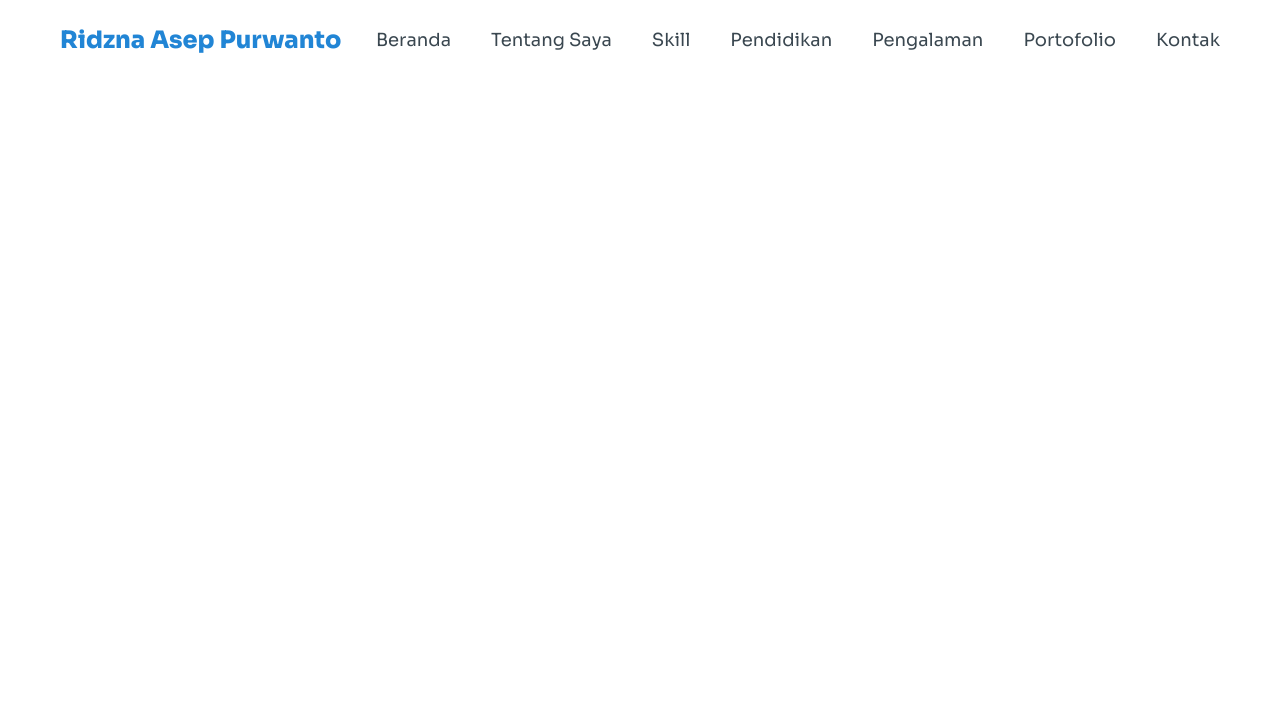
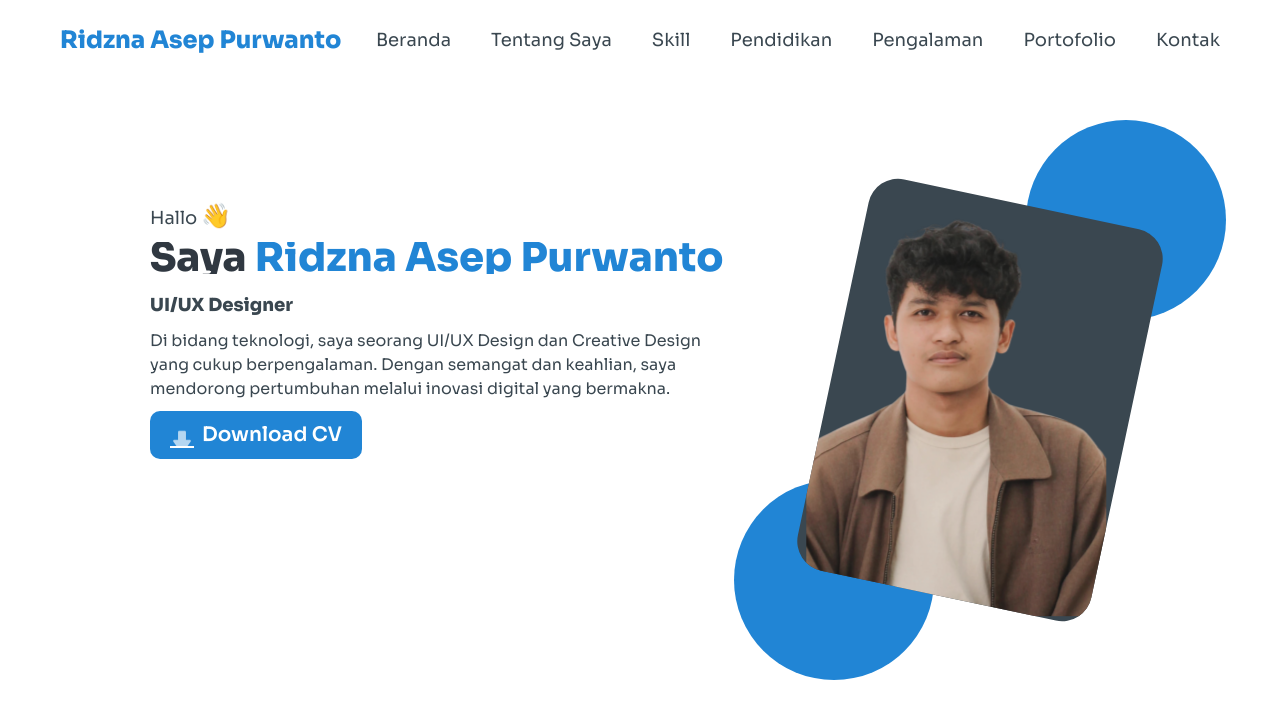
Before and after one commit to RidznaAP/webridznaap, a Next.js app: page / in a window 1280 px wide. Shown: the top 718 px of the page. Built offline with nearby package versions, Linux system fonts and the light colour scheme.

Commit message:
feat: navbar

```diff
--- /dev/null
+++ b/app/component/Hero.tsx
@@ -0,0 +1,60 @@
+import Link from "next/link";
+import React from "react";
+import Icon from "./assets/Icon";
+import Ridzna from "@/public/image/ridzna.png";
+import Image from "next/image";
+
+export default function Hero() {
+  return (
+    <div className="md:pt-[200px] pt-[80px] px-5 md:px-[100px] lg:px-[150px] md:flex md:justify-between">
+      <div className="max-w-xl relative -z-10">
+        <h3 className="text-black2 text-lg">
+          Hallo <span className="text-2xl animate-waving-hand">👋</span>
+        </h3>
+
+        <h1 className="text-black1 font-extrabold text-2xl md:text-[40px] mt-[10px] animate-typing">
+          Saya <span className="text-primary">Ridzna Asep Purwanto</span>
+        </h1>
+
+        <h3 className="font-extrabold text-black2 text-lg mt-[10px]">
+          UI/UX Designer
+        </h3>
+        <p className="text-black2 mt-[10px]">
+          Di bidang teknologi, saya seorang UI/UX Design dan Creative Design
+          yang cukup berpengalaman. Dengan semangat dan keahlian, saya mendorong
+          pertumbuhan melalui inovasi digital yang bermakna.
+        </p>
+        <Link
+          href={"/"}
+          className="w-fit flex items-center gap-2 px-5 py-[10px] bg-primary rounded-[10px] mt-[10px]"
+        >
+          <div className="border-b-2 overflow-hidden border-white move-down">
+            <Icon name="download" width={24} height={24} />
+          </div>
+          <span className="text-white text-lg md:text-xl font-semibold">
+            Download CV
+          </span>
+        </Link>
+      </div>
+
+      <div className="flex justify-center md:block max-w-xl relative -z-10 md:mt-0 mt-20">
+        <div className="bg-black2 rounded-[30px] overflow-hidden rotate-12 w-[300px] h-[400px]">
+          <Image
+            src={Ridzna}
+            alt={"Ridzna Asep Purwanto"}
+            width={1000}
+            height={1000}
+            className="object-cover w-full h-full -rotate-12 -ml-[22px]"
+            style={{ height: 421 }}
+          />
+        </div>
+        <div className="absolute -right-24 -top-20 -z-50">
+          <Icon name="circle" />
+        </div>
+        <div className="absolute -left-24 -bottom-20 -z-50">
+          <Icon name="circle" />
+        </div>
+      </div>
+    </div>
+  );
+}
--- a/app/component/assets/Icon.tsx
+++ b/app/component/assets/Icon.tsx
@@ -1,7 +1,7 @@
 import React from "react";
 
 interface IconProps {
-  name: "login";
+  name: "download" | "circle";
   className?: string;
   width?: number;
   height?: number;
@@ -9,25 +9,32 @@ interface IconProps {
 
 const Icon = ({ name, className, width, height }: IconProps) => {
   switch (name) {
-    case "login":
+    case "download":
       return (
         <svg
-          width="24"
-          height="24"
-          viewBox="0 0 24 24"
+          width={width}
+          height={height}
+          viewBox="0 0 23 27"
+          className="animate-rain-arrow"
           fill="none"
           xmlns="http://www.w3.org/2000/svg"
         >
           <path
-            fill-rule="evenodd"
-            clip-rule="evenodd"
-            d="M10.9999 20C10.9999 19.4477 11.4477 19 11.9999 19L15.1999 19C16.0565 19 16.6388 18.9992 17.0889 18.9624C17.5273 18.9266 17.7515 18.8617 17.9079 18.782C18.2842 18.5903 18.5902 18.2843 18.782 17.908C18.8616 17.7516 18.9266 17.5274 18.9624 17.089C18.9992 16.6389 18.9999 16.0566 18.9999 15.2L18.9999 8.8C18.9999 7.94342 18.9992 7.36113 18.9624 6.91104C18.9266 6.47262 18.8616 6.24842 18.782 6.09202C18.5902 5.71569 18.2842 5.40973 17.9079 5.21799C17.7515 5.1383 17.5273 5.07337 17.0889 5.03755C16.6388 5.00078 16.0565 5 15.1999 5L11.9999 5C11.4477 5 10.9999 4.55228 10.9999 4C10.9999 3.44772 11.4477 3 11.9999 3L15.2413 3C16.0462 2.99999 16.7106 2.99998 17.2518 3.04419C17.8139 3.09012 18.3306 3.18868 18.8159 3.43597C19.5685 3.81947 20.1805 4.43139 20.564 5.18404C20.8113 5.66937 20.9098 6.18608 20.9557 6.74817C21 7.28937 21 7.95374 20.9999 8.75872V15.2413C21 16.0463 21 16.7106 20.9557 17.2518C20.9098 17.8139 20.8113 18.3306 20.564 18.816C20.1805 19.5686 19.5685 20.1805 18.8159 20.564C18.3306 20.8113 17.8139 20.9099 17.2518 20.9558C16.7106 21 16.0462 21 15.2412 21H11.9999C11.4477 21 10.9999 20.5523 10.9999 20Z"
-            fill="#F3F3F3"
+            d="M21.3904 11.697C21.2996 11.4839 21.1574 11.3042 20.9803 11.1783C20.8033 11.0524 20.5984 10.9856 20.3893 10.9855H15.9446V2.1857C15.9446 1.85229 15.8275 1.53254 15.6191 1.29679C15.4107 1.06103 15.1281 0.928589 14.8334 0.928589H8.1663C7.87159 0.928589 7.58896 1.06103 7.38058 1.29679C7.17219 1.53254 7.05512 1.85229 7.05512 2.1857V10.9855H2.6104C2.4012 10.9859 2.19634 11.053 2.01935 11.1792C1.84235 11.3054 1.7004 11.4854 1.60978 11.6988C1.51916 11.9121 1.48355 12.15 1.50703 12.3852C1.53052 12.6203 1.61216 12.8432 1.74257 13.0283L10.632 25.5994C10.7361 25.7467 10.8682 25.8656 11.0184 25.9473C11.1686 26.029 11.3332 26.0714 11.4998 26.0714C11.6665 26.0714 11.8311 26.029 11.9813 25.9473C12.1315 25.8656 12.2636 25.7467 12.3677 25.5994L21.2571 13.0283C21.5238 12.6499 21.5749 12.1332 21.3904 11.697Z"
+            fill="#fff"
           />
-          <path
-            d="M4 13C3.44772 13 3 12.5523 3 12C3 11.4477 3.44772 11 4 11H12.5858L11.2929 9.70711C10.9024 9.31658 10.9024 8.68342 11.2929 8.29289C11.6834 7.90237 12.3166 7.90237 12.7071 8.29289L15.7071 11.2929C16.0976 11.6834 16.0976 12.3166 15.7071 12.7071L12.7071 15.7071C12.3166 16.0976 11.6834 16.0976 11.2929 15.7071C10.9024 15.3166 10.9024 14.6834 11.2929 14.2929L12.5858 13H4Z"
-            fill="#F3F3F3"
-          />
+        </svg>
+      );
+    case "circle":
+      return (
+        <svg
+          width="200"
+          height="200"
+          viewBox="0 0 200 200"
+          fill="none"
+          xmlns="http://www.w3.org/2000/svg"
+        >
+          <rect width="200" height="200" rx="100" fill="#2185D5" />
         </svg>
       );
     default:
--- a/app/globals.css
+++ b/app/globals.css
@@ -1,7 +1,6 @@
 @tailwind base;
 @tailwind components;
 @tailwind utilities;
-
 
 .open span:nth-child(1) {
   transform: rotate(45deg) translate(6.5px, 6.5px);
@@ -16,6 +15,87 @@
   transform: rotate(-45deg) translate(6.5px, -6.5px);
 }
 
+@keyframes wave {
+  0% {
+    transform: rotate(0deg);
+  }
+  10% {
+    transform: rotate(14deg);
+  }
+  20% {
+    transform: rotate(-8deg);
+  }
+  30% {
+    transform: rotate(14deg);
+  }
+  40% {
+    transform: rotate(-4deg);
+  }
+  50% {
+    transform: rotate(10deg);
+  }
+  60% {
+    transform: rotate(0deg);
+  }
+  100% {
+    transform: rotate(0deg);
+  }
+}
+
+.animate-waving-hand {
+  display: inline-block;
+  animation: wave 2s infinite;
+  transform-origin: 70% 70%;
+}
+
+.animate-waving-hand {
+  display: inline-block;
+  animation: wave 2s infinite;
+  transform-origin: 70% 70%;
+}
+
+@keyframes typing {
+  0% {
+    width: 0;
+  }
+  100% {
+    width: 100%;
+  }
+}
+
+.animate-typing {
+  display: inline-block;
+  overflow: hidden;
+  white-space: nowrap;
+  border-right: 3px solid black;
+  animation: typing 4s steps(30, end), blink-caret 0.75s step-end infinite;
+}
+
+@keyframes blink-caret {
+  0%,
+  100% {
+    border-color: transparent;
+  }
+  50% {
+    border-color: white;
+  }
+}
+
+@keyframes rainArrow {
+  0%,
+  100% {
+    transform: translateY(0);
+    opacity: 1;
+  }
+  50% {
+    transform: translateY(100%);
+    opacity: 0;
+  }
+}
+
+.animate-rain-arrow {
+  animation: rainArrow 2s ease-out infinite;
+}
 /* :root {
   --foreground-rgb: 0, 0, 0;
   --background-start-rgb: 214, 219, 220;
--- a/app/page.tsx
+++ b/app/page.tsx
@@ -1,5 +1,10 @@
 import React from "react";
+import Hero from "./component/Hero";
 
 export default function page() {
-  return <div>page</div>;
+  return (
+    <>
+      <Hero />
+    </>
+  );
 }
```
Also changed, not shown: public/image/ridzna.png (added).
